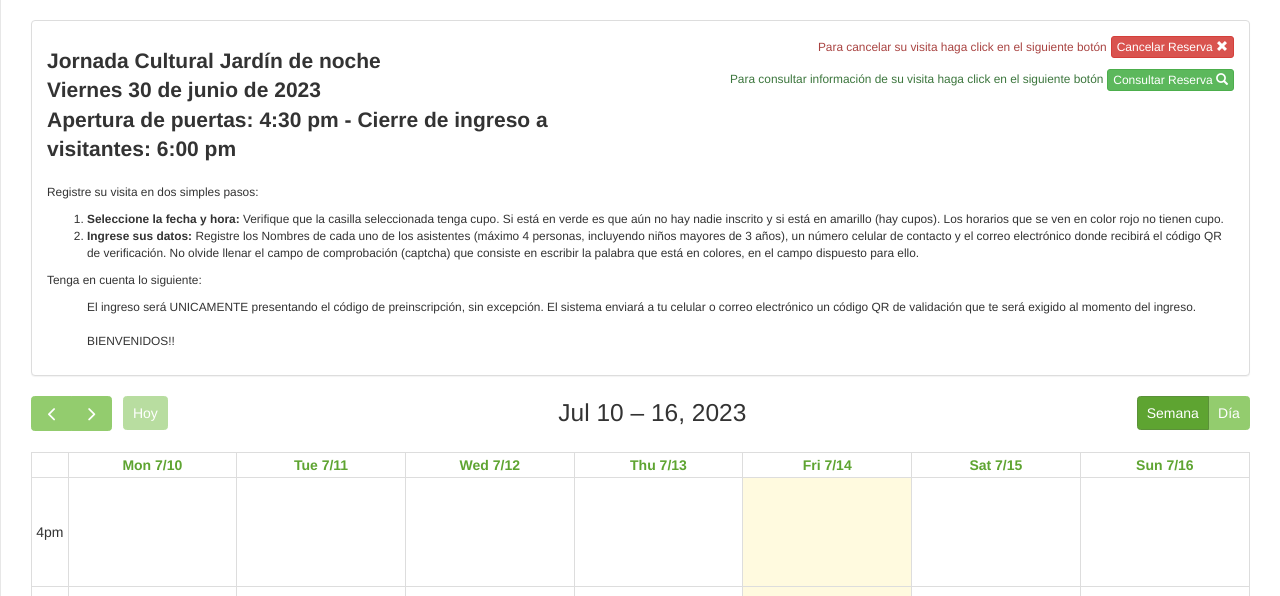
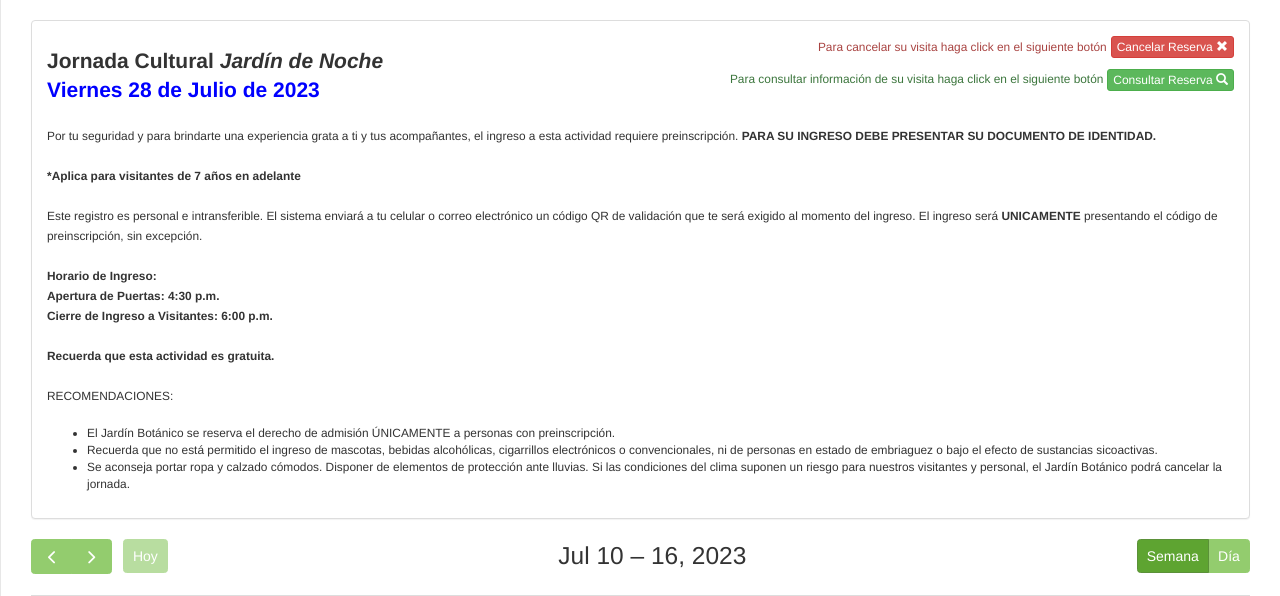
Before and after one commit to githubjbb/jbb_reservas, a CodeIgniter app: page /database/index.php/calendario/index in a window 1280 px wide. Shown: the part 51-647 px from the top of the page. Run offline with CodeIgniter, Linux system fonts and the light colour scheme; data that the repository does not hold is empty; some libraries are stand-ins or nearby versions.

Commit message:
ajustes jornada cultural jardin de noche 28 de julio de 2023

```diff
--- a/application/modules/calendario/views/calendar.php
+++ b/application/modules/calendario/views/calendar.php
@@ -16,8 +16,8 @@ $( document ).ready(function() {
     //alert('Por la seguridad de nuestros visitantes y la de quienes tenemos el gusto de atenderlos informamos que hoy, 12 de mayo de 2021: La atención al público será hasta las 12 M. Los invitamos a registrarse en otros horarios.');
     if(popup!=''){
     	Swal.fire({
-            title: 'Jornada Cultural Jardín de noche\nViernes 30 de junio de 2023',
-            html: '<div style="text-align:justify;">Por tu seguridad y para brindarte una experiencia grata a ti y tus acompañantes, el ingreso a esta actividad requiere preinscripción. Este registro es personal e intransferible. El sistema enviará a tu celular o correo electrónico un código QR de validación que te será exigido al momento del ingreso. El ingreso será UNICAMENTE presentando el código de preinscripción, sin excepción.<br><br>*Aplica para visitantes de 7 años en adelante<br><br>Horario:<br>Apertura de puertas: 4:30 p.m.<br>Cierre de ingreso a visitantes: 6:00 p.m.<br><br>Recuerda que esta actividad es abierta y gratuita.<br><br>RECOMENDACIONES<br>El Jardín Botánico se reserva el derecho de admisión ÚNICAMENTE a personas con preinscripción. Recuerda que no está permitido el ingreso de mascotas, bebidas alcohólicas, cigarrillos electrónicos o convencionales, ni de personas en estado de embriaguez o bajo el efecto de sustancias sicoactivas. Se aconseja portar ropa y calzado cómodos. Disponer de elementos de protección ante lluvias. Si las condiciones del clima suponen un riesgo para nuestros visitantes y personal, el Jardín Botánico podrá cancelar la jornada.<br><br>BIENVENIDOS!!<br><br>Gracias por atender nuestras recomendaciones.</div>',
+            title: 'Jornada Cultural <em>Jardín de Noche</em>\n<font color="blue">Viernes 28 de Julio de 2023</font>',
+            html: '<div style="text-align:justify;">Por tu seguridad y para brindarte una experiencia grata a ti y tus acompañantes, el ingreso a esta actividad requiere preinscripción. <strong>PARA SU INGRESO DEBE PRESENTAR SU DOCUMENTO DE IDENTIDAD.</strong><br><br><strong>*Aplica para visitantes de 7 años en adelante</strong><br><br>Este registro es personal e intransferible. El sistema enviará a tu celular o correo electrónico un código QR de validación que te será exigido al momento del ingreso. El ingreso será <strong>UNICAMENTE</strong> presentando el código de preinscripción, sin excepción.<br><br><strong>Horario de Ingreso:<br>Apertura de Puertas: 4:30 p.m.<br>Cierre de Ingreso a Visitantes: 6:00 p.m.<br><br>Recuerda que esta actividad es gratuita.</strong><br><br>RECOMENDACIONES:<br><br><ul><li>El Jardín Botánico se reserva el derecho de admisión ÚNICAMENTE a personas con preinscripción.</li><li>Recuerda que no está permitido el ingreso de mascotas, bebidas alcohólicas, cigarrillos electrónicos o convencionales, ni de personas en estado de embriaguez o bajo el efecto de sustancias sicoactivas.</li><li>Se aconseja portar ropa y calzado cómodos. Disponer de elementos de protección ante lluvias. Si las condiciones del clima suponen un riesgo para nuestros visitantes y personal, el Jardín Botánico podrá cancelar la jornada.</li></ul></div>',
             icon: 'success',
             confirmButtonText: 'Aceptar',
             width: '400px'
@@ -156,7 +156,7 @@ $(function(){
                 <div class="panel-body">
                 	<div class="row">
                 		<div class="col-lg-6">
-                			<h6 class="lead"><b>Jornada Cultural Jardín de noche<br>Viernes 30 de junio de 2023<br>Apertura de puertas: 4:30 pm - Cierre de ingreso a visitantes: 6:00 pm</b></h6>
+                			<h6 class="lead"><b>Jornada Cultural <em>Jardín de Noche</em><br><font color="blue">Viernes 28 de Julio de 2023</font></b></h6>
                 		</div>
                 		<div class="col-lg-6">
                 			<p class="text-right text-danger">
@@ -174,9 +174,7 @@ $(function(){
             			</div>
                 	</div>
                 	<small>
-
-                    <p>Registre su visita en dos simples pasos:</p>
-
+                    <!--<p>Registre su visita en dos simples pasos:</p>
 				    <ol>
 				    <li>
 				    	<strong>Seleccione la fecha y hora: </strong>
@@ -187,8 +185,7 @@ $(function(){
 				    	Registre los Nombres de cada uno de los asistentes (máximo 4 personas, incluyendo niños mayores de 3 años), un número celular de contacto y el correo electrónico donde recibirá el código QR de verificación. No olvide llenar el campo de comprobación (captcha) que consiste en escribir la palabra que está en colores, en el campo dispuesto para ello.
 					</li>
 					</ol>
-
-					<!--<ul>
+					<ul>
 						<li>
 						Si después de tu visita al Jardín Botánico te diagnostican con Covid-19 debes reportarlo de inmediato a las autoridades de salud y al teléfono 4377060. Por tu salud y la de todos, Bogotá se sabe mover.Si después de tu visita al Jardín Botánico te diagnostican con Covid-19 debes reportarlo de inmediato a las autoridades de salud y al teléfono 4377060. Por tu salud y la de todos, Bogotá se sabe mover.
 						</li>
@@ -200,12 +197,24 @@ $(function(){
 						Finalmente, se recuerda que todos los recorridos guiados están sujetos a cancelación si las condiciones climáticas o de seguridad así lo determinan, con el fin de evitar riesgos y aglomeraciones. Gracias por su comprensión.
 						</li>
 					</ul>-->
-
-					<p>Tenga en cuenta lo siguiente:</p>
+					Por tu seguridad y para brindarte una experiencia grata a ti y tus acompañantes, el ingreso a esta actividad requiere preinscripción. <strong>PARA SU INGRESO DEBE PRESENTAR SU DOCUMENTO DE IDENTIDAD.</strong>
+					<br><br>
+					<strong>*Aplica para visitantes de 7 años en adelante</strong>
+					<br><br>
+					Este registro es personal e intransferible. El sistema enviará a tu celular o correo electrónico un código QR de validación que te será exigido al momento del ingreso. El ingreso será <strong>UNICAMENTE</strong> presentando el código de preinscripción, sin excepción.
+					<br><br>
+					<strong>Horario de Ingreso:<br>
+					Apertura de Puertas: 4:30 p.m.<br>
+					Cierre de Ingreso a Visitantes: 6:00 p.m.
+					<br><br>
+					Recuerda que esta actividad es gratuita.</strong>
+					<br><br>
+					RECOMENDACIONES:
+					<br><br>
 					<ul>
-						El ingreso será UNICAMENTE presentando el código de preinscripción, sin excepción. El sistema enviará a tu celular o correo electrónico un código QR de validación que te será exigido al momento del ingreso.
-						<br><br>
-						BIENVENIDOS!!
+						<li>El Jardín Botánico se reserva el derecho de admisión ÚNICAMENTE a personas con preinscripción.</li>
+						<li>Recuerda que no está permitido el ingreso de mascotas, bebidas alcohólicas, cigarrillos electrónicos o convencionales, ni de personas en estado de embriaguez o bajo el efecto de sustancias sicoactivas.</li>
+						<li>Se aconseja portar ropa y calzado cómodos. Disponer de elementos de protección ante lluvias. Si las condiciones del clima suponen un riesgo para nuestros visitantes y personal, el Jardín Botánico podrá cancelar la jornada.</li>
 					</ul>
 					</small>
                 </div>
```
